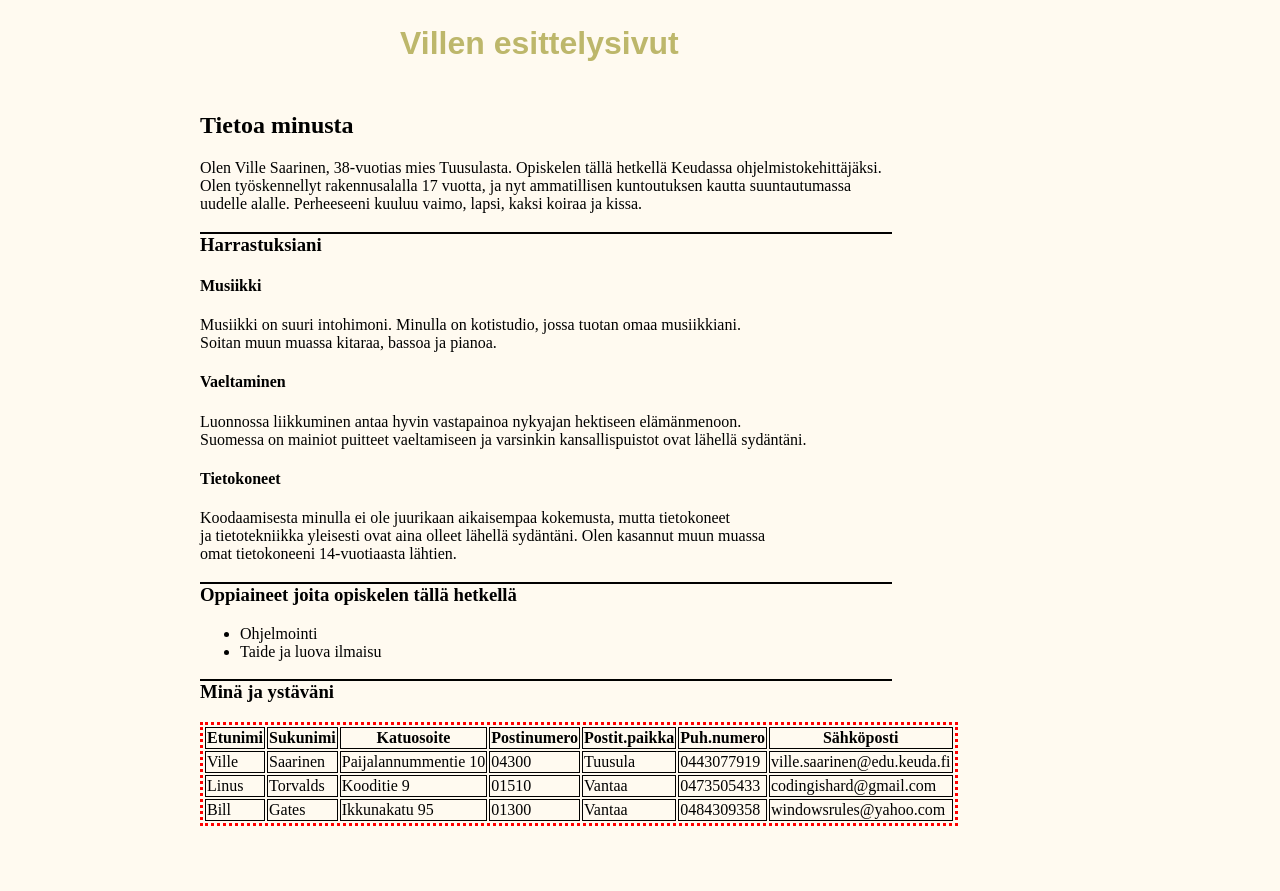
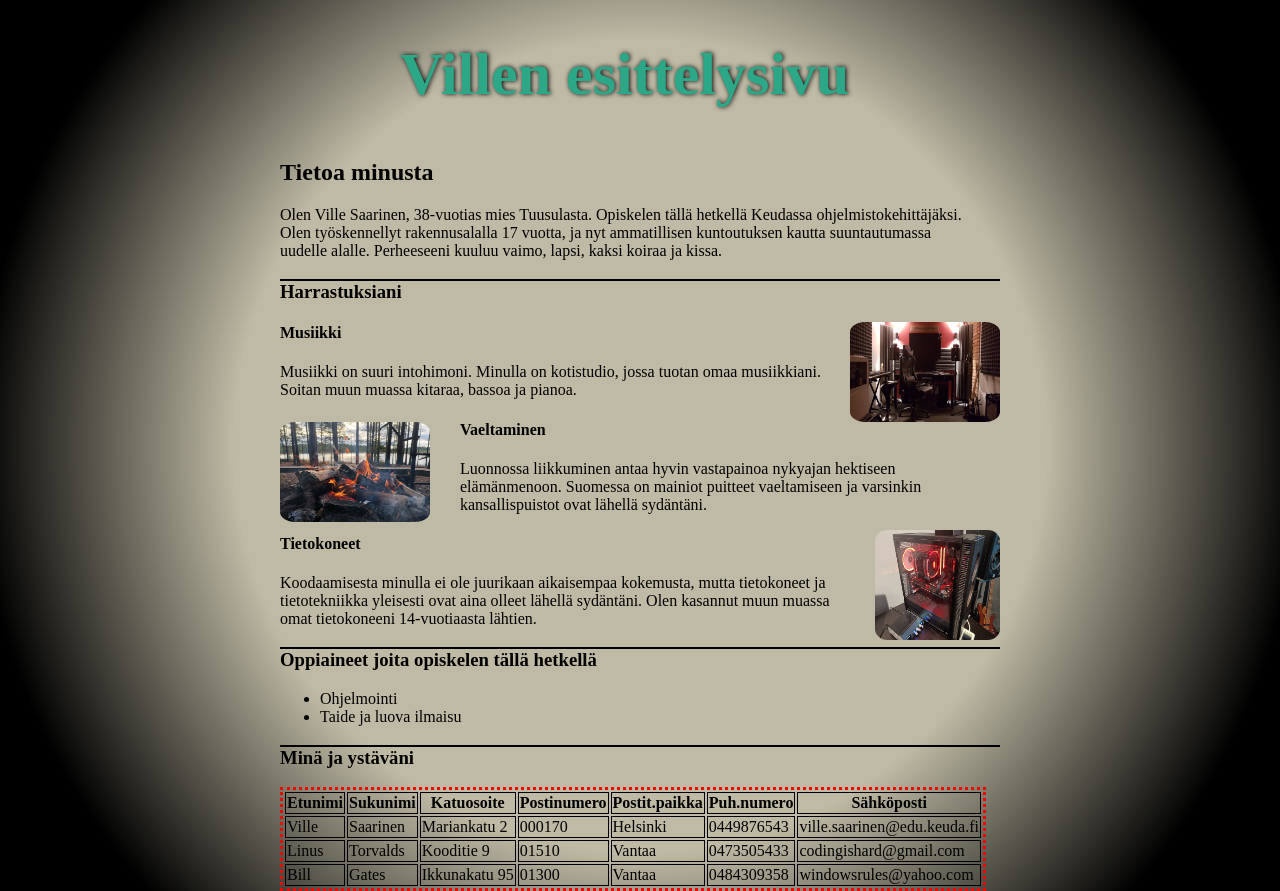
Before and after one commit to SaarinenVille/JavaScript, a plain HTML site: page HTML perusteet/esittely.html in a window 1280 px wide. Before the commit the page ends 834 px from the top, so only its background shows below. Drawn offline with Linux system fonts and the light colour scheme.

Commit message:
Tehtäviä, 23.8.2022

```diff
--- a/HTML perusteet/esittely.css
+++ b/HTML perusteet/esittely.css
@@ -1,11 +1,9 @@
 body
 {
-  background-color: #FFFAF0;
-}
-body
-{
-  margin-left: 200px;
-  margin-top: 25px;
+  background: rgb(191,186,165);
+  background: radial-gradient(circle, rgba(191,186,165,1) 52%, rgba(0,0,0,1) 85%);
+  width: 720px;
+  margin: auto;
 }
 table
 {
@@ -17,12 +15,39 @@ th, td
 }
 h1
 {
-  font-family: Copperplate, Papyrus, fantasy;
-  color: #BDB76B;
-  margin-left: 200px;
+  font-family: 'Trocchi', serif;
+  font-size: 60px;
+  text-shadow: black 1px 0 5px;
+  color: #2ca889;
+  margin-left: 120px;
   margin-bottom: 50px;
-}
+  }
 h3
 {
-  border-top: 2px solid black; width: 692px;
+  border-top: 2px solid black; width: 720px;
+  }
+
+#studio {
+  width: 150px;
+  height: 100px;
+  clear:both;
+  float: right;
+  border-radius: 10%;
+  }
+
+#seitseminen {
+  width: 150px;
+  height: 100px;
+  clear: both;
+  float: left;
+  border-radius: 10%;
+  margin-right: 30px;
 }
+
+#tietokone {
+  width: 125px;
+  height: 110px;
+  float: right;
+  border-radius: 10%;
+  margin-left: 20px;
+}
--- a/HTML perusteet/esittely.html
+++ b/HTML perusteet/esittely.html
@@ -6,23 +6,36 @@
     <link rel="stylesheet" href="esittely.css">
   </head>
   <body>
-    <h1>Villen esittelysivut</h1>
+    <h1>Villen esittelysivu</h1>
     <h2>Tietoa minusta</h2>
-    <p>Olen Ville Saarinen, 38-vuotias mies Tuusulasta. Opiskelen tällä hetkellä Keudassa ohjelmistokehittäjäksi.<br>
-    Olen työskennellyt rakennusalalla 17 vuotta, ja nyt ammatillisen kuntoutuksen kautta suuntautumassa
-    <br>uudelle alalle. Perheeseeni kuuluu vaimo, lapsi, kaksi koiraa ja kissa.
+    <p>
+      Olen Ville Saarinen, 38-vuotias mies Tuusulasta. Opiskelen tällä hetkellä Keudassa ohjelmistokehittäjäksi.<br>
+      Olen työskennellyt rakennusalalla 17 vuotta, ja nyt ammatillisen kuntoutuksen kautta suuntautumassa <br>
+      uudelle alalle. Perheeseeni kuuluu vaimo, lapsi, kaksi koiraa ja kissa.
     </p>
     <h3>Harrastuksiani</h3>
+    <a href="studio.jpg">
+    <img id="studio" src="studio.jpg" alt="Kuva kotistudiosta"></a>
     <h4>Musiikki</h4>
-    <p>Musiikki on suuri intohimoni. Minulla on kotistudio, jossa tuotan omaa musiikkiani. <br>
-    Soitan muun muassa kitaraa, bassoa ja pianoa.</p>
+    <p>
+      Musiikki on suuri intohimoni. Minulla on kotistudio, jossa tuotan omaa musiikkiani. <br>
+      Soitan muun muassa kitaraa, bassoa ja pianoa.
+    </p>
+    <a href="seitseminen.jpg">
+    <img id="seitseminen" src="seitseminen.jpg" alt="Kuva riippumatosta"></a>
     <h4>Vaeltaminen</h4>
-    <p>Luonnossa liikkuminen antaa hyvin vastapainoa nykyajan hektiseen elämänmenoon.<br>
-    Suomessa on mainiot puitteet vaeltamiseen ja varsinkin kansallispuistot ovat lähellä sydäntäni.</p>
+    <p>
+      Luonnossa liikkuminen antaa hyvin vastapainoa nykyajan hektiseen elämänmenoon.
+      Suomessa on mainiot puitteet vaeltamiseen ja varsinkin kansallispuistot ovat lähellä sydäntäni.
+    </p>
+    <a href="tietokone.jpg">
+    <img id="tietokone" src="tietokone.jpg" alt="Kuva tietokoneesta"></a>
     <h4>Tietokoneet</h4>
-    <p>Koodaamisesta minulla ei ole juurikaan aikaisempaa kokemusta, mutta tietokoneet <br>
-    ja tietotekniikka yleisesti ovat aina olleet lähellä sydäntäni. Olen kasannut muun muassa <br>
-    omat tietokoneeni 14-vuotiaasta lähtien.</p>
+    <p>
+      Koodaamisesta minulla ei ole juurikaan aikaisempaa kokemusta, mutta tietokoneet
+      ja tietotekniikka yleisesti ovat aina olleet lähellä sydäntäni. Olen kasannut
+      muun muassa omat tietokoneeni 14-vuotiaasta lähtien.
+    </p>
     <h3>Oppiaineet joita opiskelen tällä hetkellä</h3>
     <ul>
       <li>Ohjelmointi</li>
@@ -42,10 +55,10 @@
       <tr>
         <td>Ville</td>
         <td>Saarinen</td>
-        <td>Paijalannummentie 10</td>
-        <td>04300</td>
-        <td>Tuusula</td>
-        <td>0443077919</td>
+        <td>Mariankatu 2</td>
+        <td>000170</td>
+        <td>Helsinki</td>
+        <td>0449876543</td>
         <td>ville.saarinen@edu.keuda.fi</td>
       </tr>
       <tr>
```
Also changed, not shown: HTML perusteet/html-harjoitukset/Tehtävä 9 - kellutus.html (+1 -1 lines), HTML perusteet/seitseminen.jpg (added), HTML perusteet/studio.jpg (added), HTML perusteet/tietokone.jpg (added).
